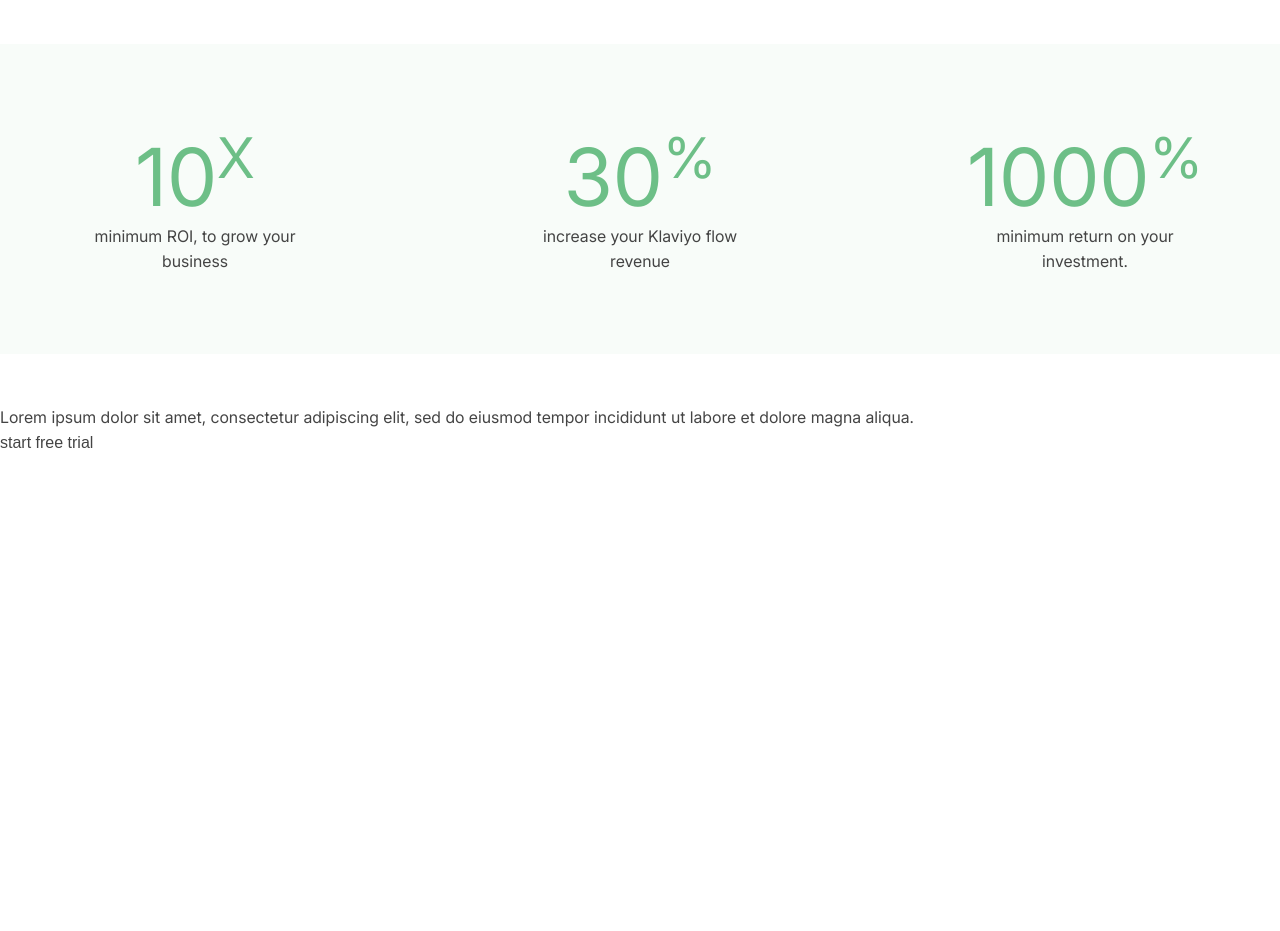
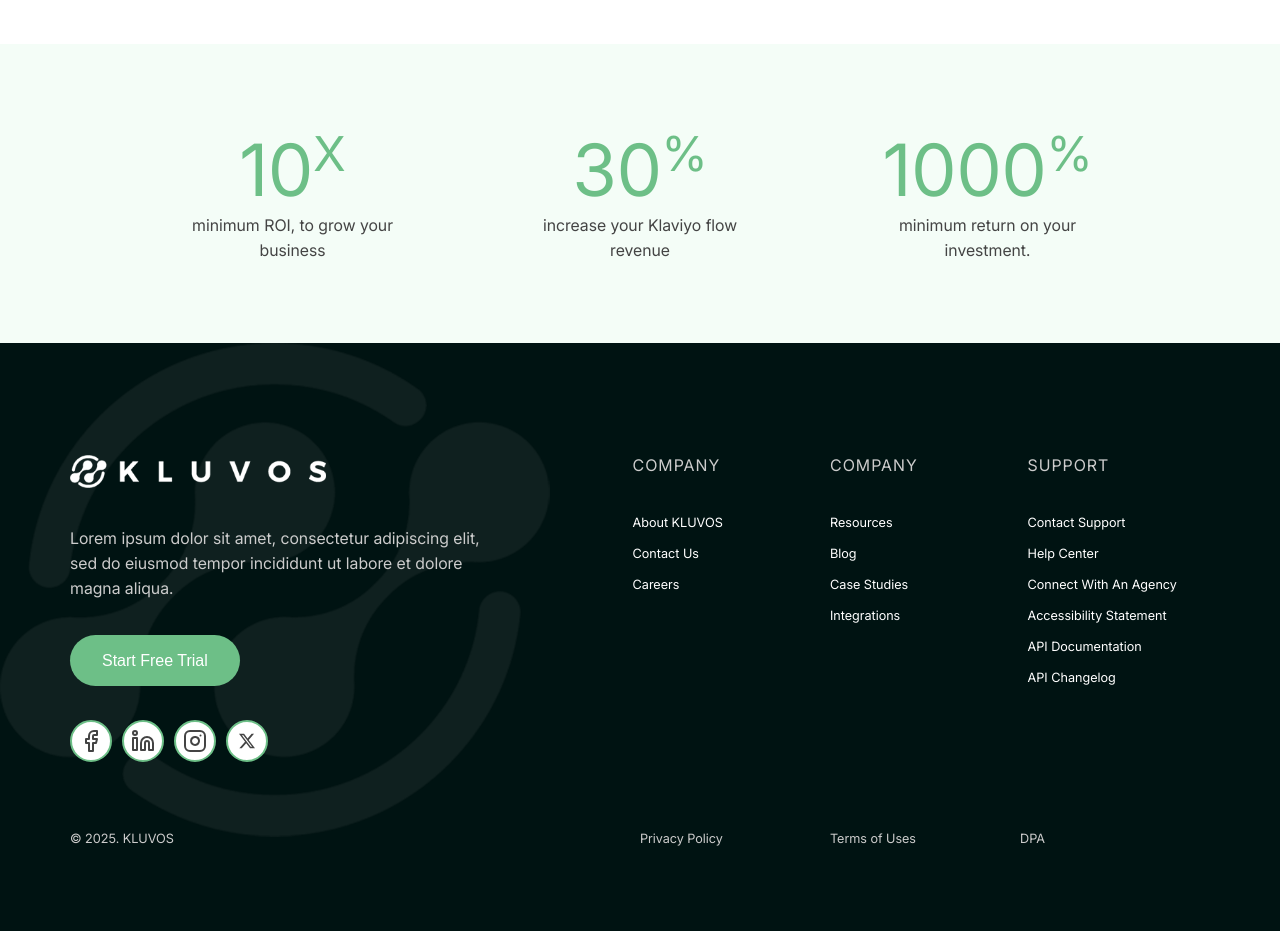
Before and after one commit to Developer-chandan/kluvos-home, a plain HTML site: page index.html in a window 1280 px wide. Shown: the part 5680-6611 px from the top of the page. Before the commit the page ends 6135 px from the top, so only its background shows below. Drawn offline with Linux system fonts and the light colour scheme.

Commit message:
update footer and responsive

```diff
--- a/css/responsive.css
+++ b/css/responsive.css
@@ -0,0 +1,59 @@
+@media (max-width: 668px){
+    a, p, button, span, ul, li{
+        font-size: .8rem;
+    }
+    .app_showcase_left {
+        max-width: 96%;
+    }
+    .app_showcase {
+
+flex-direction: column;
+
+padding: 2rem 0;
+
+text-align: center;
+
+}
+    .app_showcase_left h5{
+        font-size: .8rem;
+    }
+    .app_showcase_left h1{
+        font-size: 32px;
+    }
+    .app_showcase_left p {
+        max-width: 70%;
+        margin: auto;
+        padding-bottom: 1.5rem;
+    }
+
+    .app_showcase_right {
+        max-width: 98%;
+        display: flex;
+
+        justify-content: flex-start;
+    }
+    .landing_page_nav_wrap {
+
+        display: none;
+    }
+
+    .slider_wrapper,
+    .testimonial,
+    .features,
+    #un_truth,
+    .pricing,
+    .range_pricing,
+    #startFreeTrial,
+    #faq,
+    #promotions,
+    #footer{
+        display: none;
+    }
+
+
+
+
+
+
+
+}
--- a/css/style.css
+++ b/css/style.css
@@ -8,7 +8,7 @@
     --primary: #6dbf87;
     --secondary: #001312;
     --text: #444444;
-    --light-bg: rgb(248, 252, 249);
+    --light-bg: #f4fdf7;
 }
 
 @font-face {
@@ -936,15 +936,16 @@ section#pricing {
     border-radius: 5px;
     /* font-weight: bold; */
     color: var(--primary);
-    font-size: 14px;
+    font-size: 13px;
     font-weight: 400;
 }
 .range_pricing .monthly-price {
     background: #deffe8;
-    padding: 5px 30px;
+    padding: 5px 15px;
     border-radius: 5px;
     font-weight: 400;
     margin-top: 5px;
+    font-size: 14px;
 }
 .range_pricing .footer-text {
     margin-top: 3rem;
@@ -1172,11 +1173,11 @@ svg.plus-icon {
     padding: 5rem 0;
     text-align: center;
     display: flex;
-    justify-content: space-between;
+    justify-content: space-evenly;
 }
 
 .promotion_wrap h4 {
-    font-size: 5rem;
+    font-size: 4.5rem;
     /* vertical-align: super; */
     color: var(--primary);
     font-weight: 400;
@@ -1185,7 +1186,7 @@ svg.plus-icon {
 .promotion_wrap h4 sup {
     vertical-align: super;
     /* margin-left: -28px; */
-    font-size: 3.5rem;
+    font-size: 3rem;
     text-transform: uppercase;
 }
 
@@ -1198,3 +1199,110 @@ svg.plus-icon {
     margin: 0 auto;
     text-align: center;
 }
+.footer_bg_container{
+    max-width: 1600px;
+    margin: auto;
+}
+
+.footer-wrap {display: grid;grid-template-columns: 3fr 1fr 1fr 1fr;gap: 15px;}
+
+footer#footer {
+    background: var(--secondary);
+    color: white;
+}
+
+.footer-wrap > div {
+    display: flex;
+    flex-direction: column;
+    gap: 34px;
+    padding-top: 7rem;
+    padding-bottom: 4rem;
+}
+
+/* .marketing_info{
+    background: url("../img/Kluvos-icon.png");
+    background-repeat: no-repeat;
+    background-position: left top;
+    background-size: cover;
+} */
+
+.marketing_info p {
+    color: #cccccc;
+    max-width: 411px;
+}
+
+.footer_logo img {
+    max-width: 256px;
+}
+
+.footer-wrap{
+    max-width: 1140px;
+    margin:  auto;
+}
+
+.footer_bg_container{
+    max-width: 1600px;
+    background: url("../img/Kluvos-icon.png");
+    background-repeat: no-repeat;
+    background-position: left top;
+    background-size: 550px;
+}
+
+#footer .trial_button button {
+    background: var(--primary);
+    color: white;
+    padding: .8rem 2rem;
+    border-radius: 50px;
+    text-transform: capitalize;
+}
+
+ul.social_links {
+    display: flex;
+    gap: 10px;
+}
+
+ul.social_links li a {
+    width: 42px;
+    height: 42px;
+    display: grid;
+    place-items: center;
+    background: white;
+    border: 2px solid var(--primary);
+    border-radius: 50px;
+}
+.footer_menu_links ul {
+    display: flex;
+    flex-direction: column;
+    gap: 5px;
+}
+
+.footer_menu_links ul li a {
+    color: white;
+    font-size: .8rem;
+}
+
+.footer_menu_links h5 {color: #cccccc;text-transform: uppercase;font-weight: 500;letter-spacing: 1px;font-size: 1rem;}
+
+.marketing_info {
+    padding-right: 3rem;
+}
+
+.copyright{
+    max-width: 1140px;
+    margin: 0 auto;
+    display: grid;
+    grid-template-columns: 3fr 1fr 1fr 1fr;
+    padding-bottom: 5rem;
+}
+
+.copyright * {
+    color: #cccccc;
+    font-size: .8rem;
+}
+
+@media (max-width: 1140px) {
+    .landing_page_header{
+        height: 800px;
+
+    }
+}
--- a/index.html
+++ b/index.html
@@ -5,6 +5,7 @@
     <meta name="viewport" content="width=device-width, initial-scale=1.0">
     <title>Landing page</title>
     <link rel="stylesheet" href="css/style.css">
+    <link rel="stylesheet" href="css/responsive.css">
 
 </head>
 <body>
@@ -797,11 +798,11 @@
                 </div>
             </div>
          </section>
-
+<!-- footer   -->
          <footer id="footer">
             <div class="footer_bg_container">
                 <div class="footer-wrap">
-                    <div class="marketing_info">
+                    <div class="marketing_info ">
                         <div class="footer_logo">
                             <img src="img/kluvos-dark.png" alt="">
                         </div>
@@ -810,21 +811,61 @@
                             <button type="button">start free trial</button>
                         </div>
                         <ul class="social_links">
-                            <li><a href=""></a></li>
+                            <li><a href="">
+                                <svg xmlns="http://www.w3.org/2000/svg" width="24" height="24" viewBox="0 0 24 24" fill="none" stroke="currentColor" stroke-width="2" stroke-linecap="round" stroke-linejoin="round" class="lucide lucide-facebook"><path d="M18 2h-3a5 5 0 0 0-5 5v3H7v4h3v8h4v-8h3l1-4h-4V7a1 1 0 0 1 1-1h3z"/></svg>
+                            </a></li>
+                            <li><a href=""><svg xmlns="http://www.w3.org/2000/svg" width="24" height="24" viewBox="0 0 24 24" fill="none" stroke="currentColor" stroke-width="2" stroke-linecap="round" stroke-linejoin="round" class="lucide lucide-linkedin"><path d="M16 8a6 6 0 0 1 6 6v7h-4v-7a2 2 0 0 0-2-2 2 2 0 0 0-2 2v7h-4v-7a6 6 0 0 1 6-6z"/><rect width="4" height="12" x="2" y="9"/><circle cx="4" cy="4" r="2"/></svg></a></li>
+
+                            <li><a href=""><svg xmlns="http://www.w3.org/2000/svg" width="24" height="24" viewBox="0 0 24 24" fill="none" stroke="currentColor" stroke-width="2" stroke-linecap="round" stroke-linejoin="round" class="lucide lucide-instagram"><rect width="20" height="20" x="2" y="2" rx="5" ry="5"/><path d="M16 11.37A4 4 0 1 1 12.63 8 4 4 0 0 1 16 11.37z"/><line x1="17.5" x2="17.51" y1="6.5" y2="6.5"/></svg></a></li>
+                            <li><a href=""><svg xmlns="http://www.w3.org/2000/svg" width="16" height="16" fill="currentColor" class="bi bi-twitter-x" viewBox="0 0 16 16">
+                                <path d="M12.6.75h2.454l-5.36 6.142L16 15.25h-4.937l-3.867-5.07-4.425 5.07H.316l5.733-6.57L0 .75h5.063l3.495 4.633L12.601.75Zm-.86 13.028h1.36L4.323 2.145H2.865z"/>
+                              </svg></a></li>
                         </ul>
                     </div>
-                    <div class="company_links"></div>
-                    <div class="resources_link"></div>
-                    <div class="support_links"></div>
+                    <div class="company_links footer_menu_links">
+                        <h5>COMPANY</h5>
+                        <ul>
+                            <li><a href="">About KLUVOS</a></li>
+                            <li><a href="">Contact Us
+                            </a></li>
+                            <li><a href="">Careers</a></li>
+                        </ul>
+                    </div>
+                    <div class="resources_link footer_menu_links">
+                        <h5>COMPANY</h5>
+
+                        <ul>
+                            <li><a href="">Resources</a></li>
+                            <li><a href="">Blog</a></li>
+                            <li><a href="">Case Studies</a></li>
+                            <li><a href="">Integrations</a></li>
+                        </ul>
+                    </div>
+                    <div class="support_links footer_menu_links">
+                        <h5>Support</h5>
+                        <ul>
+                            <li><a href="">Contact Support</a></li>
+                            <li><a href="">Help Center</a></li>
+                            <li><a href="">Connect with an Agency
+                            </a></li>
+                            <li><a href="">Accessibility Statement
+                            </a></li>
+                            <li><a href="">API Documentation
+                            </a></li>
+                            <li><a href="">API Changelog
+                            </a></li>
+                        </ul>
+                    </div>
+                </div>
+                <div class="copyright">
+                    <p>© 2025. KLUVOS</p>
+                    <div><a href="">Privacy Policy</a></div>
+                    <div><a href="">Terms of Uses</a></div>
+                    <div><a href="">DPA</a></div>
                 </div>
             </div>
             </div>
-
          </footer>
-
-
-
-
         <script>
 
             // logo slider start
```
Also changed, not shown: icons/facebook-f.svg (added), icons/facebook.svg (added), icons/instagram.svg (added), icons/linkedIn.svg (added), icons/linkedin-in.svg (added), icons/twitter-x.svg (added), img/Kluvos-icon-footer.png (added).
